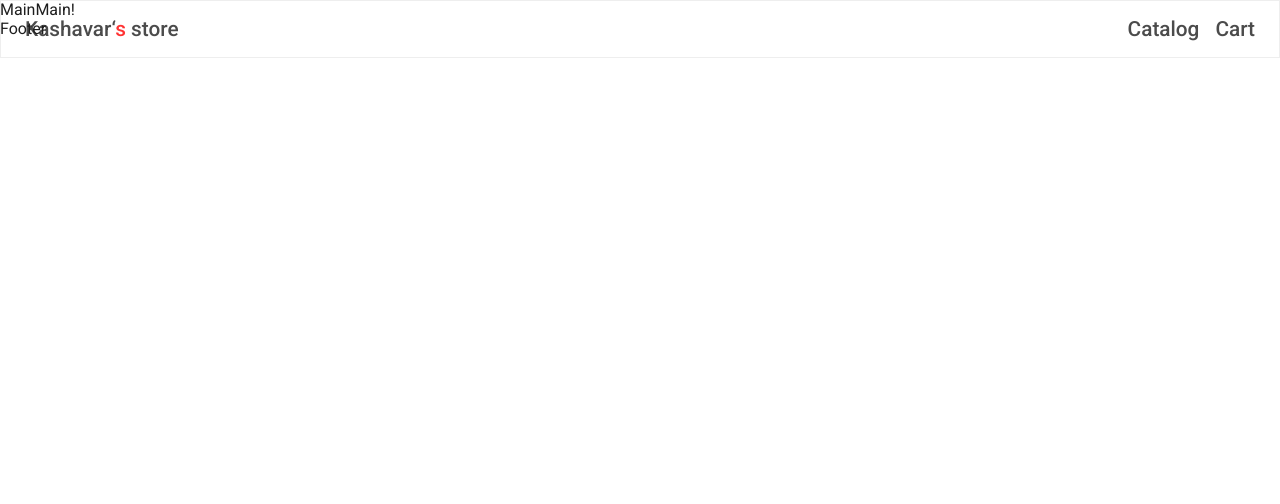
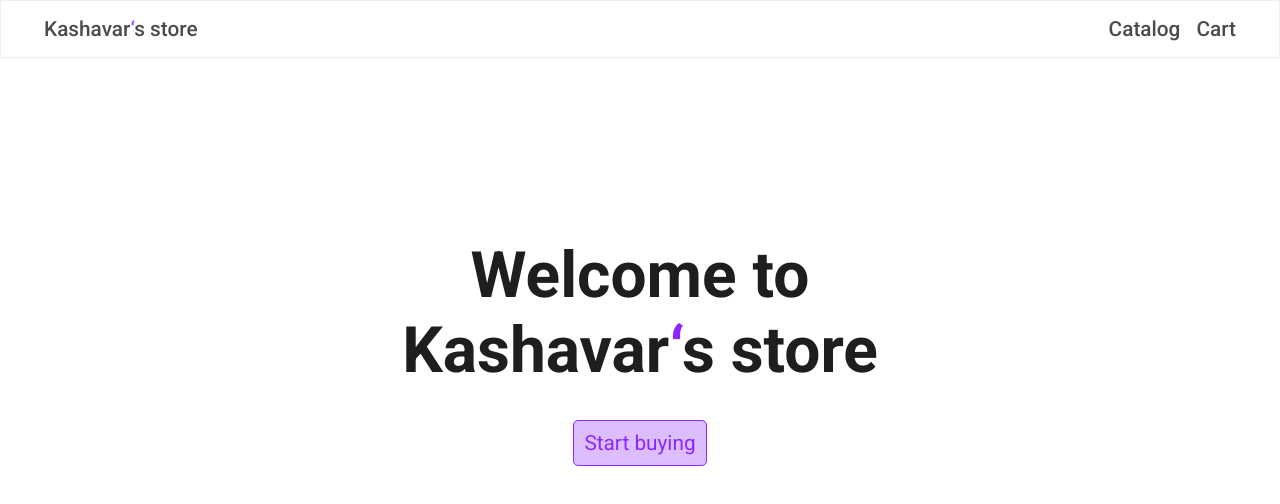
Before and after one commit to puptup/online-store, a React (Create React App) app: page / in a window 1280 px wide. Shown: the top 504 px of the page. Built offline with nearby package versions, Linux system fonts and the light colour scheme.

Commit message:
feat: add main page, footer, navbar, mainwrapper. change templatePage

```diff
--- a/src/components/Footer/Footer.tsx
+++ b/src/components/Footer/Footer.tsx
@@ -1,5 +1,11 @@
 import React from 'react'
+import styled from 'styled-components'
 
 export const Footer = () => {
-  return <div>Footer</div>
+  return <FooterWrapper>Footer</FooterWrapper>
 }
+
+const FooterWrapper = styled.footer`
+  position: absolute;
+  bottom: 0;
+`
--- a/src/components/NavBar/NavBar.tsx
+++ b/src/components/NavBar/NavBar.tsx
@@ -9,7 +9,7 @@ export const NavBar = () => {
       <MainWrapper>
         <HeaderWrapper>
           <NavLink to={'/'}>
-            Kashavar&lsquo;<span style={{ color: 'red' }}>s</span> store
+            Kashavar<span style={{ color: '#8c28ff' }}>&lsquo;</span>s store
           </NavLink>
           <Nav>
             <NavLink to={'/catalog'}>Catalog</NavLink>
--- a/src/components/Wrappers/MainWrapper.tsx
+++ b/src/components/Wrappers/MainWrapper.tsx
@@ -9,8 +9,8 @@ export const MainWrapper: FC<MainWrapperProps> = ({ children }) => {
   return <Wrapper>{children}</Wrapper>
 }
 
-const Wrapper = styled.div`
-  width: 100%;
+const Wrapper = styled.main`
+  width: 1240px;
   margin: 0 auto;
   padding: 0 1.5rem;
 `
--- a/src/pages/MainPage.tsx
+++ b/src/pages/MainPage.tsx
@@ -1,9 +1,35 @@
 import React from 'react'
+import styled from 'styled-components'
+import { MainWrapper } from '../components/Wrappers/MainWrapper'
 
 export const MainPage = () => {
   return (
-    <div>
-      <div>MainMain!</div>
-    </div>
+    <MainWrapper>
+      <Div>
+        <h1 style={{ fontSize: 64, textAlign: 'center' }}>
+          Welcome to <br />
+          Kashavar<span style={{ color: '#8c28ff' }}>&lsquo;</span>s store
+        </h1>
+        <Button>Start buying</Button>
+      </Div>
+    </MainWrapper>
   )
 }
+
+const Button = styled.button`
+  border: 1px solid;
+  border-radius: 5px;
+  padding: 10px;
+  font-size: 1.3rem;
+  background-color: rgba(140, 40, 255, 0.3);
+  color: #8c28ff;
+  margin-top: 2rem;
+`
+
+const Div = styled.div`
+  padding-top: 20%;
+  display: flex;
+  flex-direction: column;
+  justify-content: center;
+  align-items: center;
+`
--- a/src/pages/TemplatePage.tsx
+++ b/src/pages/TemplatePage.tsx
@@ -1,14 +1,15 @@
 import React from 'react'
-import { Outlet } from 'react-router-dom'
+import { Outlet, useLocation } from 'react-router-dom'
 import { Footer } from '../components/Footer/Footer'
 import { NavBar } from '../components/NavBar/NavBar'
 
 export const TemplatePage = () => {
+  const location = useLocation()
   return (
     <>
       <NavBar />
       <Outlet />
-      <Footer />
+      {location.pathname !== '/' ? <Footer /> : null}
     </>
   )
 }
```
